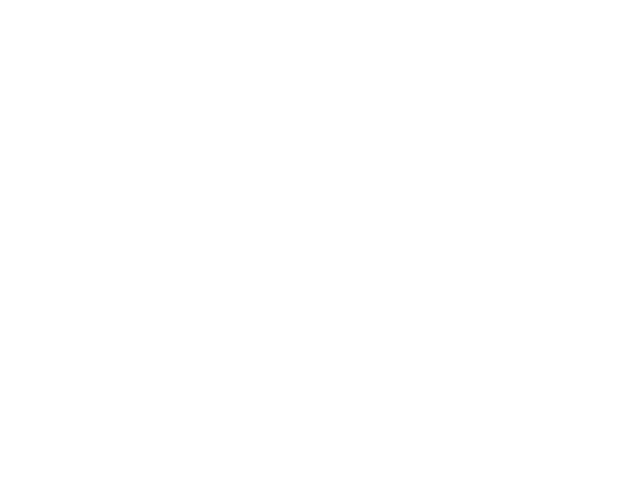
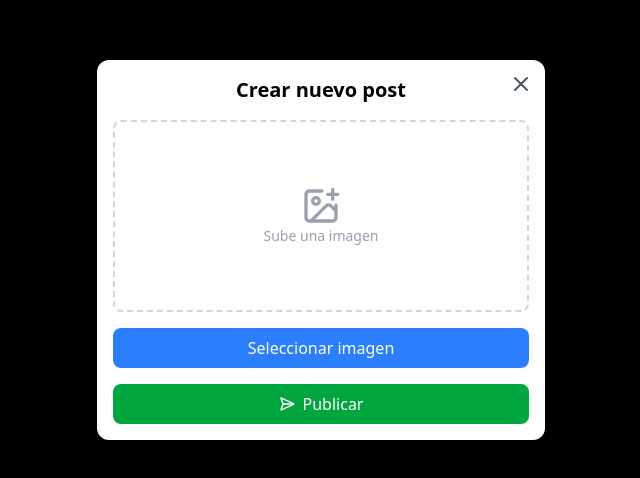
Before and after one commit to emaenriquez/fashion_like, a React (Vite) app in the folder FrontEnd/: page /createpost in a window 1280 px wide. Before the commit this address had no page. Shown: the part 150-628 px from the top of the page, without its empty margins (319-959 px from the left). Built offline with nearby package versions, Linux system fonts and the light colour scheme.

Commit message:
feat(post): add create post page with image upload UI

```diff
--- a/FrontEnd/src/App.jsx
+++ b/FrontEnd/src/App.jsx
@@ -7,6 +7,7 @@ import Register from './page/Register'
 import PostFeed from './page/PostFeed'
 import PostManager from './page/PostManager'
 import UserProfile from './page/UserProfile'
+import CreatePost from './page/CreatePost'
 
 function App() {
 
@@ -20,6 +21,7 @@ function App() {
           <Route path='postfeed' element={<PostFeed />} />
           <Route path='postmanager' element={<PostManager />} />
           <Route path='userprofile' element={<UserProfile />} />
+          <Route path="createpost" element={<CreatePost/>}></Route>
         </Routes>
       </Router>
     </>
--- a/FrontEnd/src/components/authComponents/authLoginComponents.jsx
+++ b/FrontEnd/src/components/authComponents/authLoginComponents.jsx
@@ -1,7 +1,6 @@
+import { useNavigate } from 'react-router-dom';
 
-import { useNavigate } from 'react-router-dom'
-
-const authLoginComponents = () => {
+const AuthLoginComponents = () => { // Cambiado a PascalCase
 
     const navigate = useNavigate();
 
@@ -15,11 +14,6 @@ const authLoginComponents = () => {
     return (
         <div className="flex min-h-full flex-1 flex-col justify-center px-6 py-12 lg:px-8" >
             <div className="sm:mx-auto sm:w-full sm:max-w-sm">
-                {/* <img
-                    alt="Your Company"
-                    src="https://tailwindcss.com/plus-assets/img/logos/mark.svg?color=indigo&shade=600"
-                    className="mx-auto h-10 w-auto"
-                /> */}
                 <h2 className="mt-10 text-center text-2xl/9 font-bold tracking-tight text-gray-900">
                     Inicie sesión en su cuenta
                 </h2>
@@ -48,11 +42,6 @@ const authLoginComponents = () => {
                             <label htmlFor="password" className="block text-sm/6 font-medium text-gray-900">
                                 Constraseña
                             </label>
-                            {/* <div className="text-sm">
-                                <a href="#" className="font-semibold text-indigo-600 hover:text-indigo-500">
-                                    Forgot password?
-                                </a>
-                            </div> */}
                         </div>
                         <div className="mt-2">
                             <input
@@ -81,4 +70,4 @@ const authLoginComponents = () => {
     );
 };
 
-export default authLoginComponents;
+export default AuthLoginComponents; // Cambiado a PascalCase
--- a/FrontEnd/src/components/authComponents/authRegisterComponents.jsx
+++ b/FrontEnd/src/components/authComponents/authRegisterComponents.jsx
@@ -1,7 +1,7 @@
 
 import { useNavigate } from 'react-router-dom'
 
-const authRegisterComponents = () => {
+const AuthRegisterComponents = () => {
 
     const navigate = useNavigate();
 
@@ -96,4 +96,4 @@ const authRegisterComponents = () => {
     );
 };
 
-export default authRegisterComponents;
+export default AuthRegisterComponents;
--- a/FrontEnd/src/components/menuComponents/Menu.jsx
+++ b/FrontEnd/src/components/menuComponents/Menu.jsx
@@ -30,6 +30,7 @@ const Menu = ({titulo,fotoPerfil}) => {
                             </li>
                             <li className="flex items-center px-4 py-2 hover:bg-gray-100 cursor-pointer">
                                 <PlusCircle className="w-4 h-4 mr-2" /> Crear Post
+                                <Link to="/createpost">Crear</Link>
                             </li>
                             <li className="flex items-center px-4 py-2 text-red-500 hover:bg-gray-100 cursor-pointer">
                                 <LogOut className="w-4 h-4 mr-2" /> Cerrar Sesión
--- /dev/null
+++ b/FrontEnd/src/page/CreatePost.jsx
@@ -0,0 +1,85 @@
+import { useState } from "react";
+import { X, ImagePlus, SendHorizontal } from "lucide-react";
+import { useNavigate } from "react-router-dom";
+
+function CreatePost() {
+  const [image, setImage] = useState(null);
+  const navigate = useNavigate();
+
+  const handleImageChange = (e) => {
+    const file = e.target.files[0];
+    if (file) {
+      const reader = new FileReader();
+      reader.onloadend = () => {
+        setImage(reader.result);
+      };
+      reader.readAsDataURL(file);
+    }
+  };
+
+  const handlePost = () => {
+    if (image) {
+      console.log("Imagen publicada:", image);
+      alert("¡Post publicado!");
+      setImage(null);
+    } else {
+      alert("Primero debes subir una imagen");
+    }
+  };
+
+  const handleClose = () => {
+    navigate("/postfeed");
+  };
+
+  return (
+    <div className="fixed inset-0 bg-black bg-opacity-50 flex justify-center items-center z-50">
+      <div className="bg-white p-4 rounded-xl shadow-xl w-full max-w-md relative">
+        {/* Botón de cerrar */}
+        <button
+          onClick={handleClose}
+          className="absolute top-3 right-3 text-gray-600 hover:text-black"
+        >
+          <X />
+        </button>
+
+        <h2 className="text-xl font-semibold mb-4 text-center">Crear nuevo post</h2>
+
+        {/* Vista previa de imagen */}
+        {image ? (
+          <img src={image} alt="preview" className="rounded-lg w-full mb-4" />
+        ) : (
+          <div className="w-full h-48 border-2 border-dashed border-gray-300 flex flex-col items-center justify-center text-gray-400 rounded-lg mb-4">
+            <ImagePlus className="w-10 h-10" />
+            <p className="text-sm">Sube una imagen</p>
+          </div>
+        )}
+
+        {/* Input oculto y botón de subir */}
+        <input
+          type="file"
+          accept="image/*"
+          id="image-upload"
+          className="hidden"
+          onChange={handleImageChange}
+        />
+        <label
+          htmlFor="image-upload"
+          className="block w-full mb-4 bg-blue-500 hover:bg-blue-600 text-white py-2 text-center rounded-lg cursor-pointer transition"
+        >
+          Seleccionar imagen
+        </label>
+
+        {/* Botón de publicar */}
+        <button
+          onClick={handlePost}
+          className="w-full bg-green-600 hover:bg-green-700 text-white py-2 rounded-lg transition flex items-center justify-center gap-2"
+        >
+          <SendHorizontal className="w-4 h-4" />
+          Publicar
+        </button>
+      </div>
+    </div>
+  );
+}
+
+export default CreatePost;
--- a/FrontEnd/src/page/Login.jsx
+++ b/FrontEnd/src/page/Login.jsx
@@ -1,11 +1,9 @@
 
-import authLoginComponents from "../components/authComponents/authLoginComponents";
+import AuthLoginComponents from "../components/authComponents/AuthLoginComponents";
 
 const Login = () => {
     return (
-       <>
-        <authLoginComponents></authLoginComponents>
-       </>
+       <AuthLoginComponents></AuthLoginComponents>
     );
 };
 
--- a/FrontEnd/src/page/Register.jsx
+++ b/FrontEnd/src/page/Register.jsx
@@ -1,10 +1,10 @@
 
-import authRegisterComponents from "../components/authComponents/authRegisterComponents";
+import AuthRegisterComponents from "../components/authComponents/authRegisterComponents";
 
 const Register = () => {
     return (
         <>
-            <authRegisterComponents></authRegisterComponents>
+            <AuthRegisterComponents></AuthRegisterComponents>
         </>
     );
 };
```
